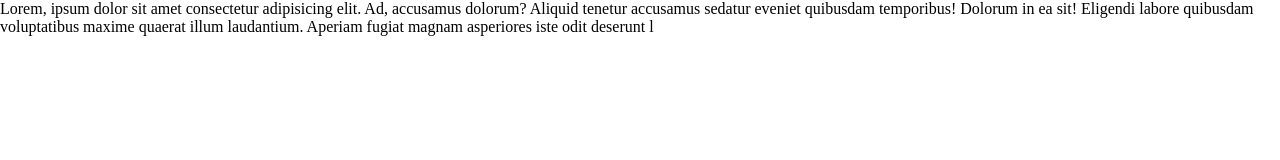
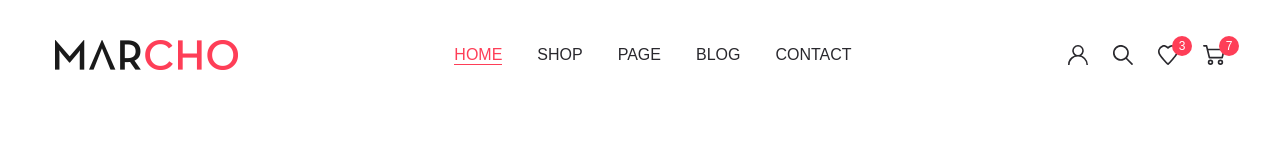
Before and after one commit to sensei07/marcho, a website: page app/index.html in a window 1280 px wide. Drawn offline with nearby package versions, Linux system fonts and the light colour scheme; files that its build step writes are made by us from their sources.

Commit message:
added header

```diff
--- a/app/index.html
+++ b/app/index.html
@@ -2,15 +2,68 @@
 <html lang="en">
 
 <head>
-    <meta charset="UTF-8">
-    <meta http-equiv="X-UA-Compatible" content="IE=edge">
-    <meta name="viewport" content="width=device-width, initial-scale=1.0">
-    <title>Document</title>
-    <link rel="stylesheet" href="css/style.min.css">
+  <meta charset="UTF-8">
+  <meta http-equiv="X-UA-Compatible" content="IE=edge">
+  <meta name="viewport" content="width=device-width, initial-scale=1.0">
+  <title>Document</title>
+  <link rel="stylesheet" href="css/style.min.css">
 </head>
 
-<body>Lorem, ipsum dolor sit amet consectetur adipisicing elit. Ad, accusamus dolorum? Aliquid tenetur accusamus sedatur eveniet quibusdam temporibus! Dolorum in ea sit!
-Eligendi labore quibusdam voluptatibus maxime quaerat illum laudantium. Aperiam fugiat magnam asperiores iste odit deserunt l
+<body>
+  <header class="header">
+    <div class="container">
+      <div class="header__inner">
+        <a class="logo" href="#">
+          <img class="logo__img" src="images/logo.png" alt="logo">
+        </a>
+        <nav class="menu">
+          <ul class="menu__list">
+            <li class="menu__list-item">
+              <a class="menu__list-link menu__list-link--active" href="#">
+                HOME
+              </a>
+            </li>
+            <li class="menu__list-item">
+              <a class="menu__list-link" href="#">
+                SHOP
+              </a>
+            </li>
+            <li class="menu__list-item">
+              <a class="menu__list-link" href="#">
+                PAGE
+              </a>
+            </li>
+            <li class="menu__list-item">
+              <a class="menu__list-link" href="#">
+                BLOG
+              </a>
+            </li>
+            <li class="menu__list-item">
+              <a class="menu__list-link" href="#">
+                CONTACT
+              </a>
+            </li>
+          </ul>
+        </nav>
+        <div class="user-nav">
+          <a class="user-nav__link" href="#">
+            <img class="user-nav__num-img" src="images/icons/user.svg" alt="user btn">
+          </a>
+          <a class="user-nav__link" href="#">
+            <img class="user-nav__num-img" src="images/icons/search.svg" alt="user btn">
+          </a>
+          <a class="user-nav__link" href="#">
+            <img class="user-nav__num-img" src="images/icons/heart.svg" alt="user btn">
+            <span class="user-nav__num">3</span>
+          </a>
+          <a class="user-nav__link" href="#">
+            <img class="user-nav__num-img" src="images/icons/cart.svg" alt="user btn">
+            <span class="user-nav__num">7</span>
+          </a>
+        </div>
+      </div>
+    </div>
+  </header>
 </body>
 
 </html>
--- a/app/scss/_fonts.scss
+++ b/app/scss/_fonts.scss
@@ -0,0 +1,39 @@
+@font-face {
+  font-family: "Quicksand-Regular", sans-serif;
+  font-weight: 400;
+  font-style: normal;
+  src: local("Quicksand-Regular"),
+    url("../fonts/Quicksand-Regular.woff2") format("woff2"),
+    url("../fonts/Quicksand-Regular.woff") format("woff");
+  font-display: swap;
+}
+
+@font-face {
+  font-family: "Quicksand-Medium", sans-serif;
+  font-weight: 500;
+  font-style: normal;
+  src: local("Quicksand-Medium"),
+    url("../fonts/Quicksand-Medium.woff2") format("woff2"),
+    url("../fonts/Quicksand-Medium.woff") format("woff");
+  font-display: swap;
+}
+
+@font-face {
+  font-family: "Roboto-Regular", sans-serif;
+  font-weight: 400;
+  font-style: normal;
+  src: local("Roboto-Regular"),
+    url("../fonts/Roboto-Regular.woff2") format("woff2"),
+    url("../fonts/Roboto-Regular.woff") format("woff");
+  font-display: swap;
+}
+
+@font-face {
+  font-family: "Roboto-Bold", sans-serif;
+  font-weight: 700;
+  font-style: normal;
+  src: local("Roboto-Bold"),
+    url("../fonts/Roboto-Bold.woff2") format("woff2"),
+    url("../fonts/RobotoBoldr.woff") format("woff");
+  font-display: swap;
+}
--- a/app/scss/_global.scss
+++ b/app/scss/_global.scss
@@ -0,0 +1,12 @@
+body {
+  font-size: 16px;
+  line-height: 26px;
+  color: $default;
+  @extend %quicksand-500;
+}
+
+.container {
+  max-width: 1200px;
+  margin: 0 auto;
+  padding: 0 15px;
+}
--- a/app/scss/_vars.scss
+++ b/app/scss/_vars.scss
@@ -0,0 +1,20 @@
+$accant: #fe3e57;
+$default: #8d8d8d;
+$title: #29282d;
+
+%quicksand-400 {
+  font-family: "Quicksand-Regular", sans-serif;
+  font-weight: 400;
+}
+%quicksand-500 {
+  font-family: "Quicksand-Medium", sans-serif;
+  font-weight: 500;
+}
+%roboto-400 {
+  font-family: "Roboto-Regular", sans-serif;
+  font-weight: 400;
+}
+%roboto-700 {
+  font-family: "Roboto-Bold", sans-serif;
+  font-weight: 700;
+}
--- a/app/scss/style.scss
+++ b/app/scss/style.scss
@@ -1,7 +1,62 @@
-@import 'vars';
-@import 'fonts';
-@import 'reset';
-@import 'global';
+@import "vars";
+@import "fonts";
+@import "reset";
+@import "global";
 
+.header {
+  padding: 40px 0;
+  &__inner {
+    display: flex;
+    justify-content: space-between;
+    align-items: center;
+  }
+}
+.menu {
+  &__list {
+    display: flex;
+  }
+  &__list-item + .menu__list-item {
+    padding-left: 35px;
+  }
+  &__list-link {
+    color: $title;
+    padding-bottom: 1px;
+    transition: all 0.3s;
+    @extend %quicksand-400;
+    &:hover {
+      color: $accant;
+      border-bottom: 1px solid $accant;
+      @extend %quicksand-500;
+    }
+  }
+  &__list-link--active {
+    color: $accant;
+    border-bottom: 1px solid $accant;
+    @extend %quicksand-500;
+  }
+}
 
-@import 'media';
+.user-nav {
+  display: flex;
+  &__link {
+    position: relative;
+  }
+  &__link + .user-nav__link {
+    padding-left: 25px;
+  }
+  &__num {
+    position: absolute;
+    width: 20px;
+    height: 20px;
+    border-radius: 50%;
+    background-color: $accant;
+    top: -9px;
+    right: -14px;
+    font-size: 12px;
+    text-align: center;
+    line-height: 20px;
+    color: #fff;
+  }
+}
+
+@import "media";
```
Also changed, not shown: app/fonts/Quicksand-Medium.woff (added), app/fonts/Quicksand-Medium.woff2 (added), app/fonts/Quicksand-Regular.woff (added), app/fonts/Quicksand-Regular.woff2 (added), app/fonts/Roboto-Bold.woff (added), app/fonts/Roboto-Bold.woff2 (added), app/fonts/Roboto-Regular.woff (added), app/fonts/Roboto-Regular.woff2 (added), app/images/icons/cart.svg (added), app/images/icons/heart.svg (added), app/images/icons/search.svg (added), app/images/icons/user.svg (added), app/images/logo.png (added).
